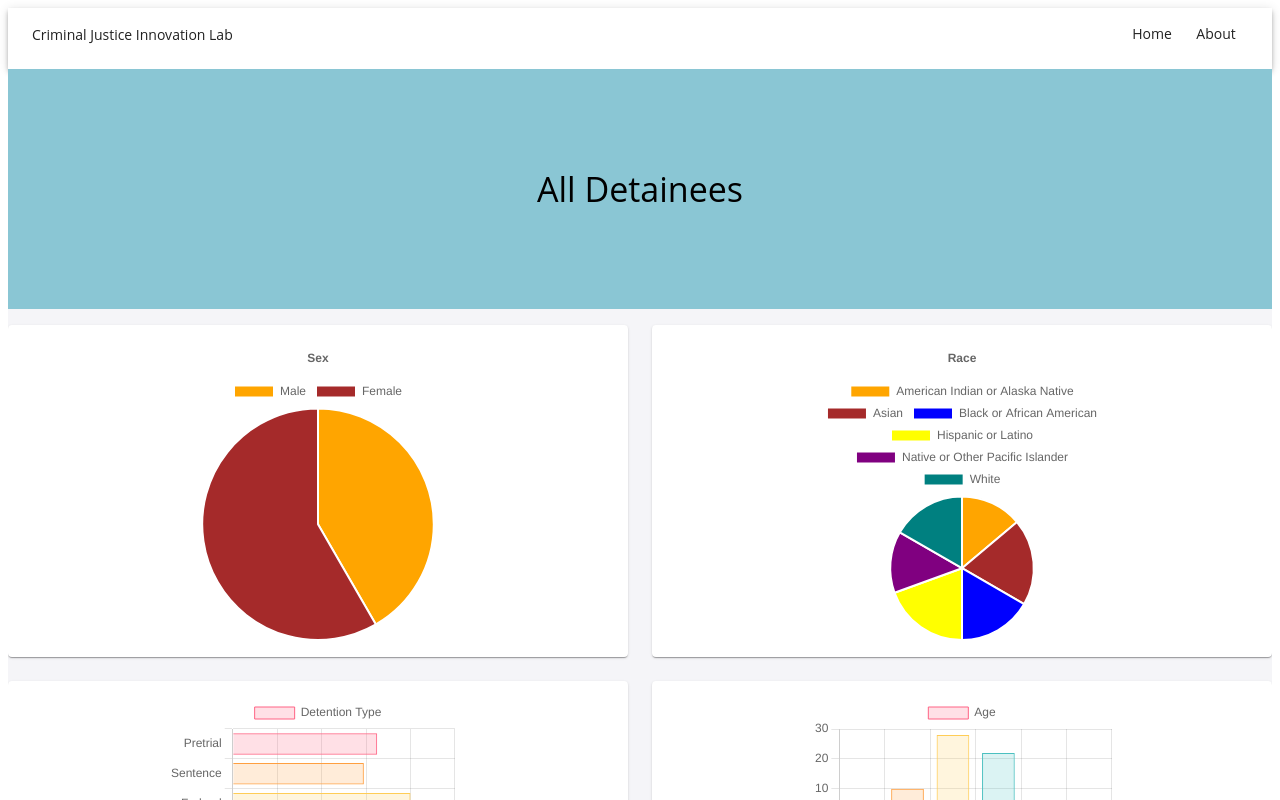
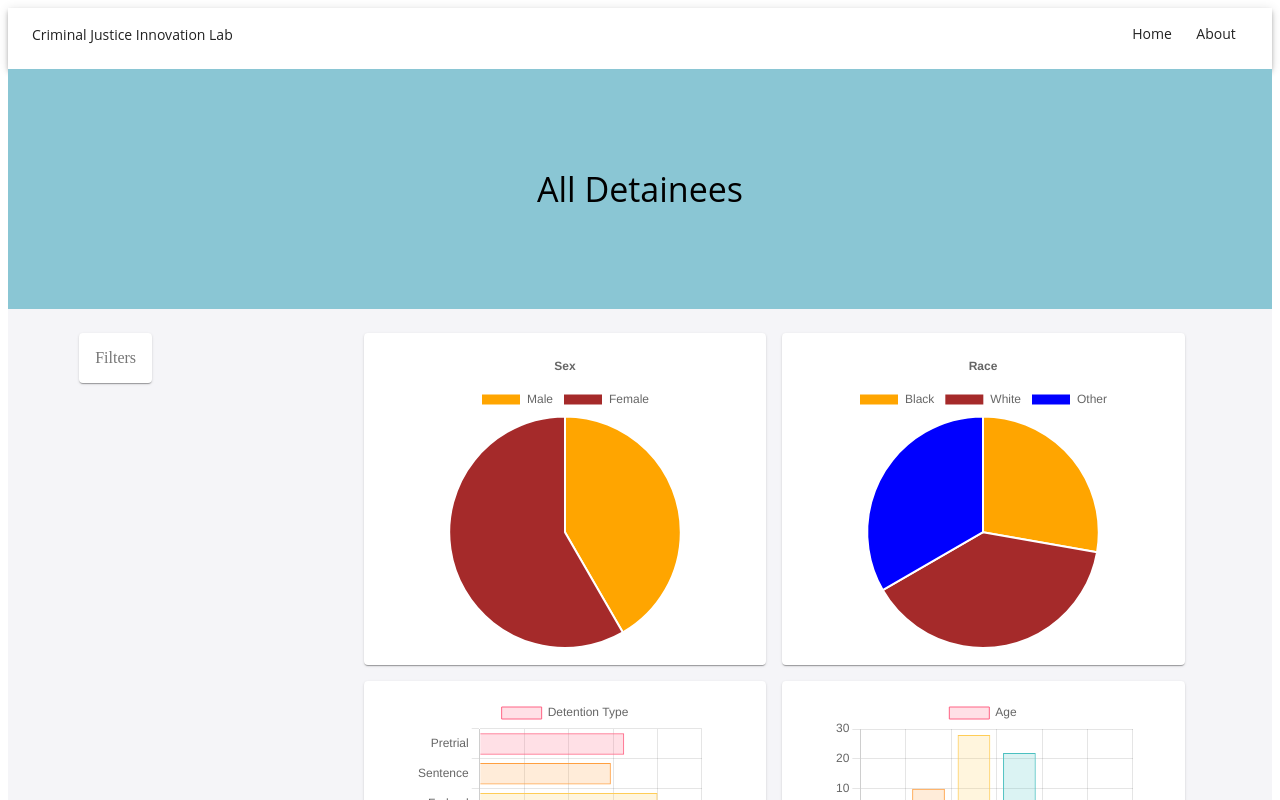
Before and after one commit to hannahgkeel/JailDashboard, a React app: page / in a window 1280 px wide. Both pictures are taken after typing "Sample" into the empty fields and a click on the button "Search". Shown: the top 800 px of the page. Built offline with nearby package versions, Linux system fonts and the light colour scheme.

Commit message:
added filter and some grid spacing things

```diff
--- a/frontend/components/RaceGraph.js
+++ b/frontend/components/RaceGraph.js
@@ -3,18 +3,15 @@ import Pie from "./Pie";
 
 const data = {
   labels: [
-    "American Indian or Alaska Native",
-    "Asian",
-    "Black or African American",
-    "Hispanic or Latino",
-    "Native or Other Pacific Islander",
+    "Black",
     "White",
+    "Other",
   ],
   datasets: [
     {
       label: "Dataset 1",
-      data: [50, 70, 60, 70, 50, 60],
-      backgroundColor: ["orange", "brown", "blue", "yellow", "purple", "teal"],
+      data: [50, 70, 60],
+      backgroundColor: ["orange", "brown", "blue"],
     },
   ],
 };
--- a/frontend/pages/County.js
+++ b/frontend/pages/County.js
@@ -5,6 +5,7 @@ import DetentionTypeGraph from "../components/DetentionTypeGraph";
 import AgeGraph from "../components/AgeGraph";
 import "../App.css";
 import "../styles/Home.css";
+import "../styles/County.css";
 import { Typography, Paper, Grid, makeStyles } from "@material-ui/core";
 
 const useStyles = makeStyles((theme) => ({
@@ -13,7 +14,7 @@ const useStyles = makeStyles((theme) => ({
   },
   paper: {
     padding: theme.spacing(2),
-    textAlign: 'center',
+    textAlign: "center",
     color: theme.palette.text.secondary,
   },
 }));
@@ -26,14 +27,36 @@ export default function County(props) {
       <div className="home-header pure-g">
         <h2 className="title pure-u-1">
           <Typography variant="h4" font-weight="bold" text-align="center">
-              <span>{(props.location.state.all.toString()) ? 'All Detainees' : 'Pretrial Detainees'} </span>
+            <span>
+              {props.location.state.all.toString()
+                ? "All Detainees"
+                : "Pretrial Detainees"}{" "}
+            </span>
           </Typography>
           <Typography variant="subtitle2">
             <span>{props.location.state.county}</span>
           </Typography>
         </h2>
       </div>
-        <Grid container spacing={3}>
+      <Grid id="Grid" container spacing={2} direction="row">
+        <Grid
+          container
+          item
+          xs={6}
+          sm={3}
+          direction="column"
+          justify="flex-start"
+          alignItems="flex-start"
+        >
+          <Paper className={classes.paper}>Filters</Paper>
+        </Grid>
+        <Grid container item spacing={2} xs={12} sm={9}>
+          {/* <Grid
+          container
+          direction="column"
+          justify="flex-start"
+          alignItems="center"
+        > */}
           <Grid item xs={6}>
             <Paper className={classes.paper}>
               <SexGraph />
@@ -43,7 +66,14 @@ export default function County(props) {
             <Paper className={classes.paper}>
               <RaceGraph />
             </Paper>
+            {/* </Grid> */}
           </Grid>
+          {/* <Grid
+          container
+          direction="column"
+          justify="flex-start"
+          alignItems="flex-end"
+        > */}
           <Grid item xs={6}>
             <Paper className={classes.paper}>
               <DetentionTypeGraph />
@@ -53,6 +83,8 @@ export default function County(props) {
             <Paper className={classes.paper}>
               <AgeGraph />
             </Paper>
+            {/* </Grid> */}
+          </Grid>
         </Grid>
       </Grid>
     </div>
--- a/frontend/pages/Home.js
+++ b/frontend/pages/Home.js
@@ -1,6 +1,4 @@
 import React from "react";
-import Footer from "../components/Footer.js";
-import Header from "../components/Header.js";
 import Search from "../components/Search.js";
 import "../App.css";
 import "../styles/Home.css";
--- /dev/null
+++ b/frontend/styles/County.css
@@ -0,0 +1,4 @@
+#Grid {
+  margin: 0 auto;
+  width: 90%;
+}
```
Also changed, not shown: frontend/components/AgeGraph.js (indentation only). Lines whose indentation alone changed are shown as unchanged.
